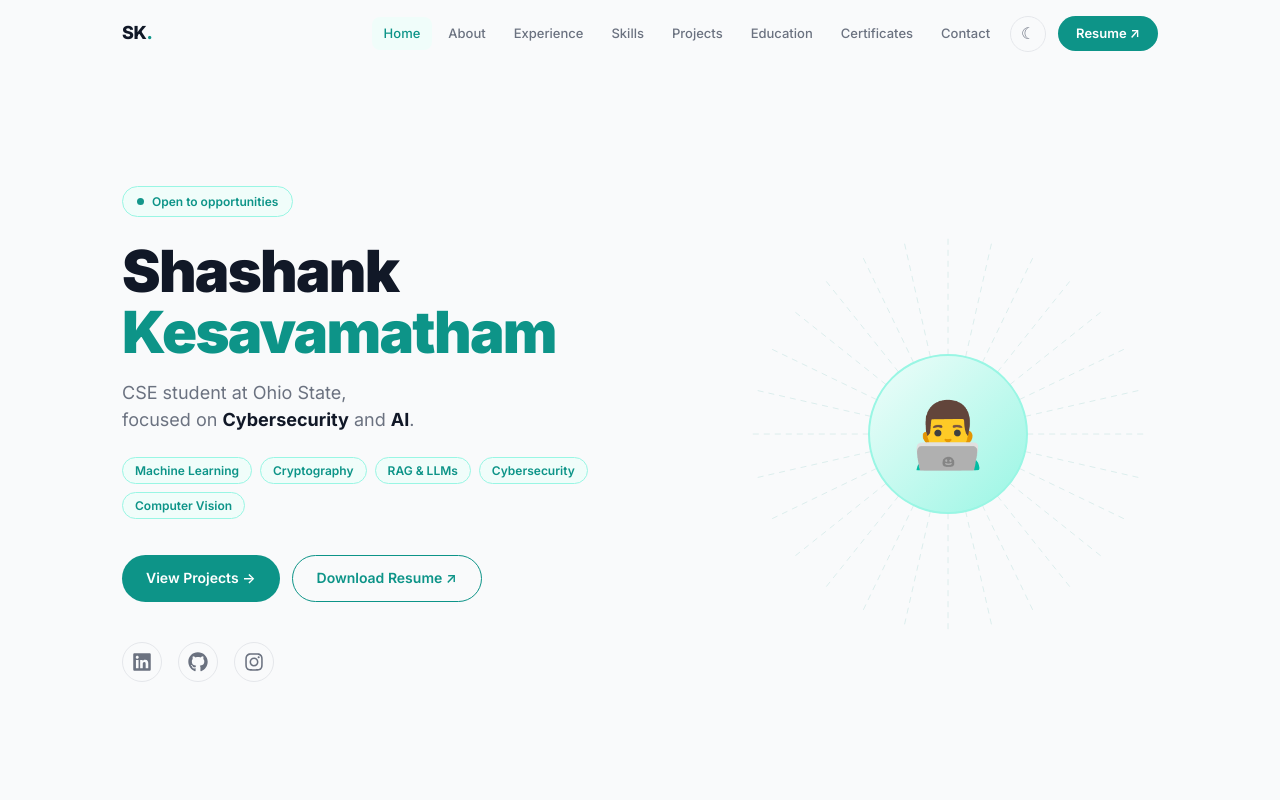
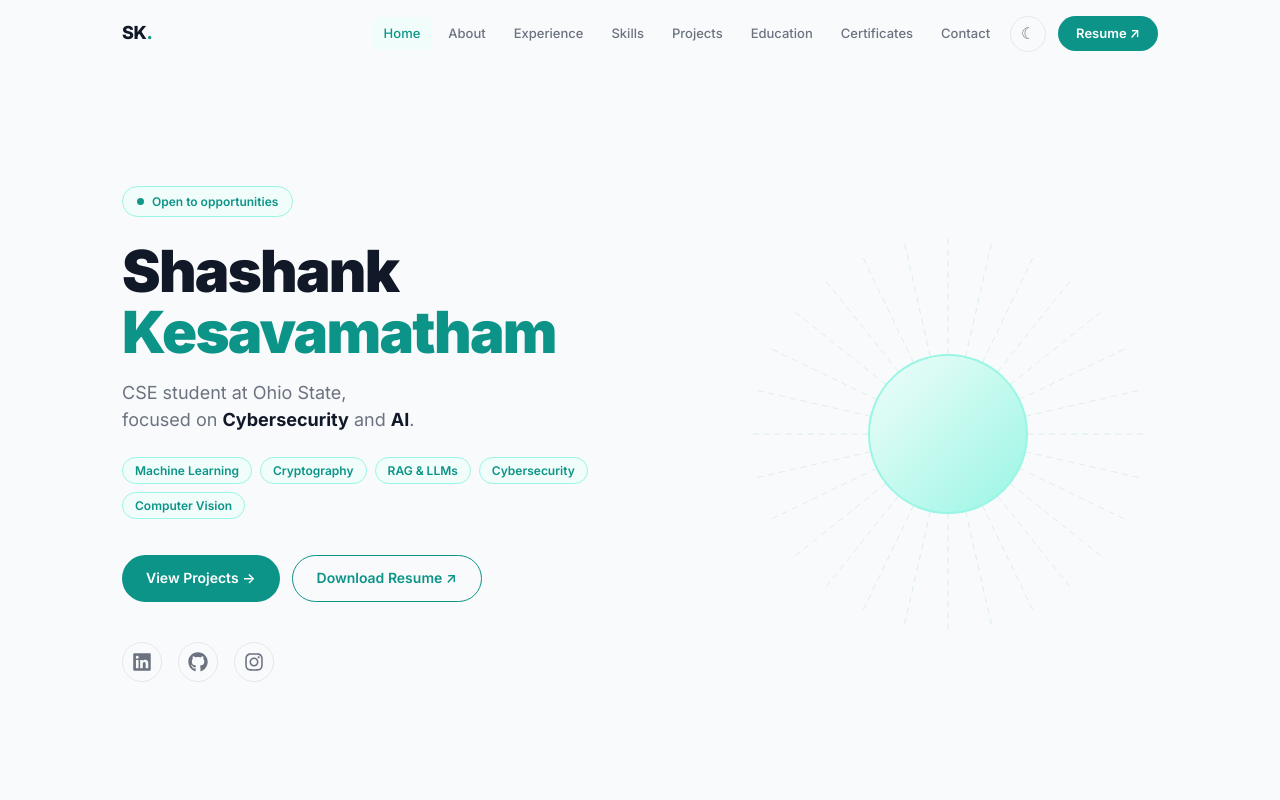
Before and after one commit to Shash34/Portfolio, a React (Create React App) app: page / in a window 1280 px wide. Shown: the top 800 px of the page. Built offline with nearby package versions, Linux system fonts and the light colour scheme; a web font is replaced by a local one.

Commit message:
Updated homepage design

```diff
--- a/src/v2/pages/Home.js
+++ b/src/v2/pages/Home.js
@@ -108,9 +108,7 @@ export default function Home() {
               width: 160, height: 160, borderRadius: '50%',
               background: 'linear-gradient(135deg, var(--accent-light), var(--accent-mid))',
               border: '2px solid var(--accent-mid)',
-              display: 'flex', alignItems: 'center', justifyContent: 'center',
             }}>
-              <span style={{ fontSize: 64 }}>👨‍💻</span>
             </div>
           </div>
         </div>
```
